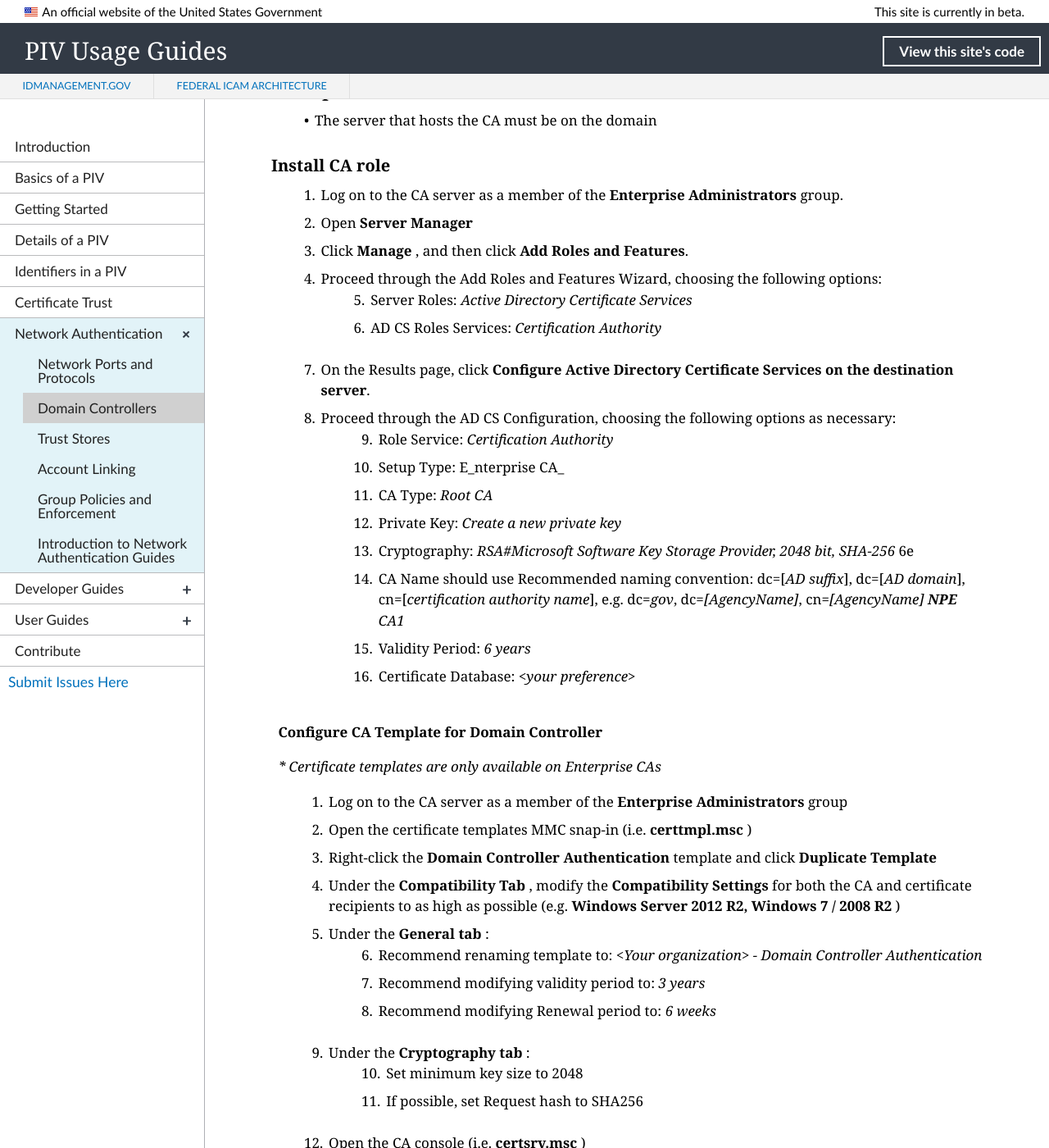
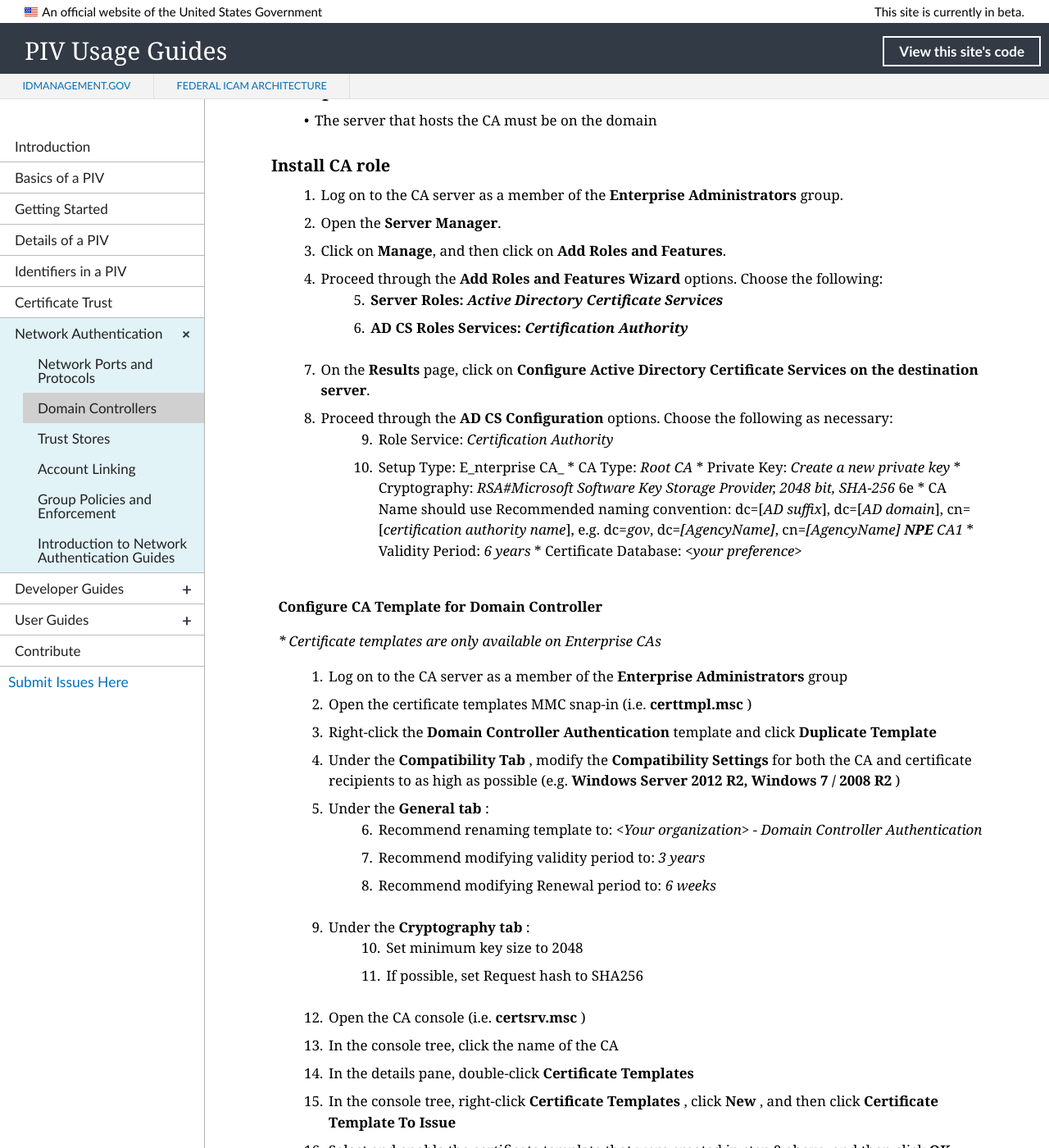
Before and after one commit to GSA/piv-guides, a Jekyll site: the page built from _networkconfig/2_domaincontrollers.md, in a window 1280 px wide and 1400 px high, scrolled down 2158 px. Shown: the whole window at 82% size. Built offline with Jekyll 4.4.1, drawn with Linux system fonts in a browser that asks for light colours; nearby versions of some CDN libraries.

Commit message:
Update 2_domaincontrollers.md

```diff
--- a/_networkconfig/2_domaincontrollers.md
+++ b/_networkconfig/2_domaincontrollers.md
@@ -58,15 +58,15 @@
 ### Install CA role
 
   1. Log on to the CA server as a member of the **Enterprise Administrators** group.
-  2. Open **Server Manager**
-  3. Click **Manage** , and then click **Add Roles and Features**.
-  4. Proceed through the Add Roles and Features Wizard, choosing the following options:
-     1. Server Roles: _Active Directory Certificate Services_
-     2. AD CS Roles Services: _Certification Authority_
-  5. On the Results page, click **Configure Active Directory Certificate Services on the destination server**.
-  6. Proceed through the AD CS Configuration, choosing the following options as necessary:
-  * Role Service: _Certification Authority_
-  * Setup Type: E_nterprise CA_
+  2. Open the **Server Manager**.
+  3. Click on **Manage**, and then click on **Add Roles and Features**.
+  4. Proceed through the **Add Roles and Features Wizard** options. Choose the following:
+     1. **Server Roles: _Active Directory Certificate Services_**
+     2. **AD CS Roles Services: _Certification Authority_**
+  5. On the **Results** page, click on **Configure Active Directory Certificate Services on the destination server**.
+  6. Proceed through the **AD CS Configuration** options. Choose the following as necessary:
+     1. Role Service: _Certification Authority_
+     2. Setup Type: E_nterprise CA_
   * CA Type: _Root CA_
   * Private Key: _Create a new private key_
   * Cryptography: _RSA#Microsoft Software Key Storage Provider, 2048 bit, SHA-256_ 6e
```
